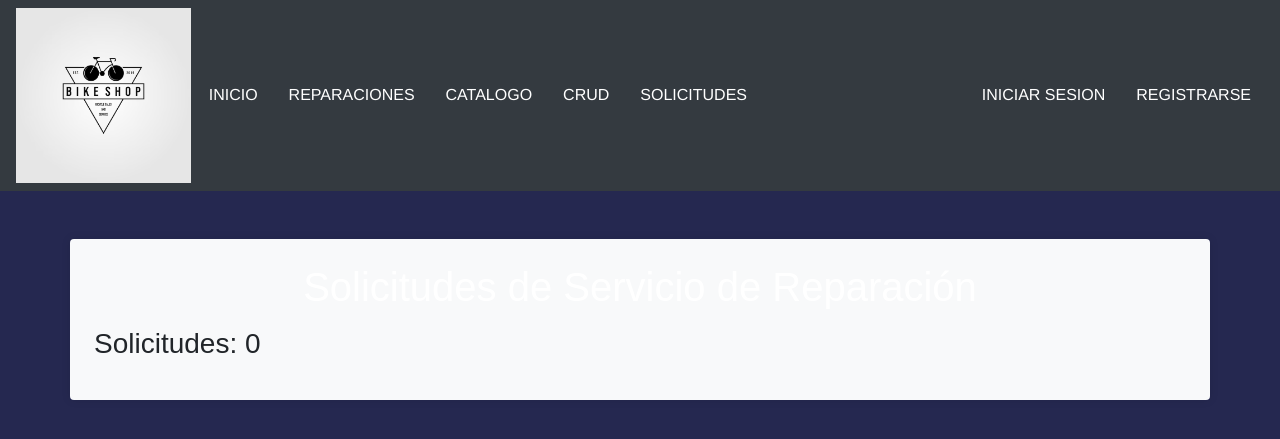
After one commit to Saidai21/proyecto1, a Django app: page /solicitudes/ in a window 1280 px wide. The commit adds this page. Shown: the top 439 px of the page. Run offline with Django 4.2, Linux system fonts and the light colour scheme; data that the repository does not hold is empty; some libraries are stand-ins or nearby versions.

Commit message:
SOLICITUDES A MEDIAS...

```diff
--- a/alumnos/models.py
+++ b/alumnos/models.py
@@ -1,4 +1,10 @@
 from django.db import models
+
+class SolicitudReparacion(models.Model):
+    rut_cliente = models.CharField(max_length=12)
+    tipo_servicio = models.CharField(max_length=100)
+    fecha_hora = models.DateTimeField()
+    descripcion_problema = models.TextField()
 
 class Bicicleta(models.Model):
     CATEGORIAS = [
--- a/alumnos/templates/alumnos/base.html
+++ b/alumnos/templates/alumnos/base.html
@@ -35,6 +35,9 @@
           </li>
           <li class="nav-item active">
             <a class="btn" href="{% url 'bicicleta_list' %}">CRUD</a>
+          </li>
+          <li class="nav-item active">
+            <a class="btn" href="{% url 'solicitudes' %}">SOLICITUDES</a>
           </li>
         </ul>
         <ul class="navbar-nav ml-auto">
--- /dev/null
+++ b/alumnos/templates/alumnos/solicitudes.html
@@ -0,0 +1,21 @@
+{% extends "alumnos/base.html" %}
+{% block content %}
+<div class="container bg-light rounded p-4 mt-4">
+    <h1 class="text-center">Solicitudes de Servicio de Reparación</h1>
+    <div id="contenedorSolicitudes" class="mt-3">
+        <h3>Solicitudes: {{ total_solicitudes }}</h3>
+    </div>
+    <ul id="listaSolicitudes" class="list-group mt-3">
+        {% for solicitud in solicitudes_reparacion %}
+            <li class="list-group-item">
+                <strong><u>Solicitud De Reparación</u> {{ forloop.counter }}</strong><br><br>
+                <b>Rut Cliente:</b> {{ solicitud.rut_cliente }}<br>
+                <b>Tipo De Servicio:</b> {{ solicitud.tipo_servicio }}<br>
+                <b>Fecha y Hora:</b> {{ solicitud.fecha_hora }}<br>
+                <b>Descripción Específica Del Problema:</b> {{ solicitud.descripcion_problema }}<br>
+                <b><i>------------------------------------------------------------------------------------------------------------------------------------------------------------------------------------------------------------</i></b><br>
+            </li>
+        {% endfor %}
+    </ul>
+</div>
+{% endblock %}
--- a/alumnos/urls.py
+++ b/alumnos/urls.py
@@ -1,9 +1,9 @@
 from django.urls import path
 from django.conf.urls.static import static
 from . import views
-from .views import eliminar_del_carrito
+from .views import eliminar_del_carrito, bicicleta_list, bicicleta_create, bicicleta_update, bicicleta_delete
 from instituto import settings
-from .views import bicicleta_list, bicicleta_create, bicicleta_update, bicicleta_delete
+
 
 urlpatterns = [
     path('', views.index, name='index'),
@@ -22,4 +22,6 @@ urlpatterns = [
     path('bicicletas/new/', bicicleta_create, name='bicicleta_create'),
     path('bicicletas/<int:pk>/edit/', bicicleta_update, name='bicicleta_update'),
     path('bicicletas/<int:pk>/delete/', bicicleta_delete, name='bicicleta_delete'),
+    path('solicitudes/', views.lista_solicitudes, name='solicitudes'),
+    path('solicitudes/nueva_reparacion/', views.nueva_solicitud_reparacion, name='nueva_solicitud_reparacion'),
    ] + static(settings.MEDIA_URL, document_root=settings.MEDIA_URL)
--- a/alumnos/views.py
+++ b/alumnos/views.py
@@ -3,9 +3,28 @@ from django.contrib.auth import logout
 from django.contrib import auth
 from django.http import JsonResponse
 from django.utils.dateparse import parse_datetime
-from .models import Cliente, Categoria, Producto, Factura, FacturaProducto, Admin, Reparacion, Estado, Arriendo, Carrito, Bicicleta
-from .forms import UpdateProfileForm, BicicletaForm
+from .models import Cliente, Categoria, Producto, Factura, FacturaProducto, Admin, Reparacion, Estado, Arriendo, Carrito, Bicicleta, SolicitudReparacion
+from .forms import UpdateProfileForm, BicicletaForm, SolicitudReparacionForm
 from django.contrib import messages
+
+
+def lista_solicitudes(request):
+    solicitudes_reparacion = SolicitudReparacion.objects.all()
+    total_solicitudes = solicitudes_reparacion.count()
+    return render(request, 'alumnos/solicitudes.html', {
+        'solicitudes_reparacion': solicitudes_reparacion,
+        'total_solicitudes': total_solicitudes
+    })
+
+def nueva_solicitud_reparacion(request):
+    if request.method == 'POST':
+        form = SolicitudReparacionForm(request.POST)
+        if form.is_valid():
+            form.save()
+            return redirect('lista_solicitudes')
+    else:
+        form = SolicitudReparacionForm()
+    return render(request, 'nueva_solicitud_reparacion.html', {'form': form})
 
 def bicicleta_list(request):
     bicicletas = Producto.objects.all()
```
Also changed, not shown: alumnos/forms.py (+6 -1 lines), alumnos/migrations/0011_solicitudreparacion.py (added), db.sqlite3.
